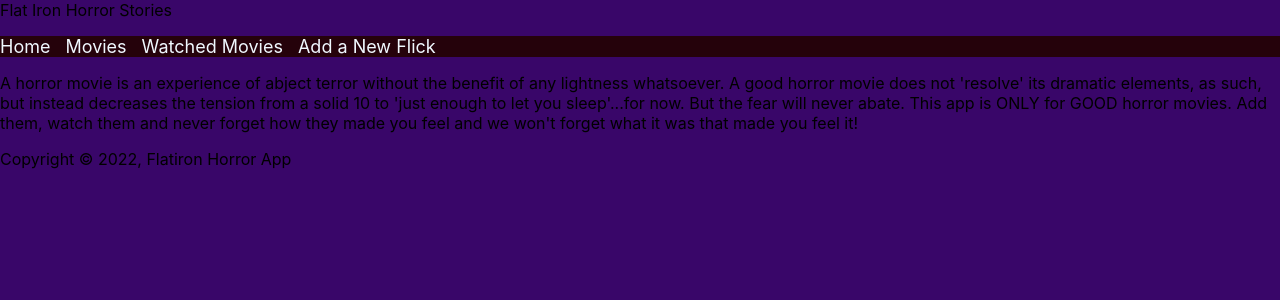
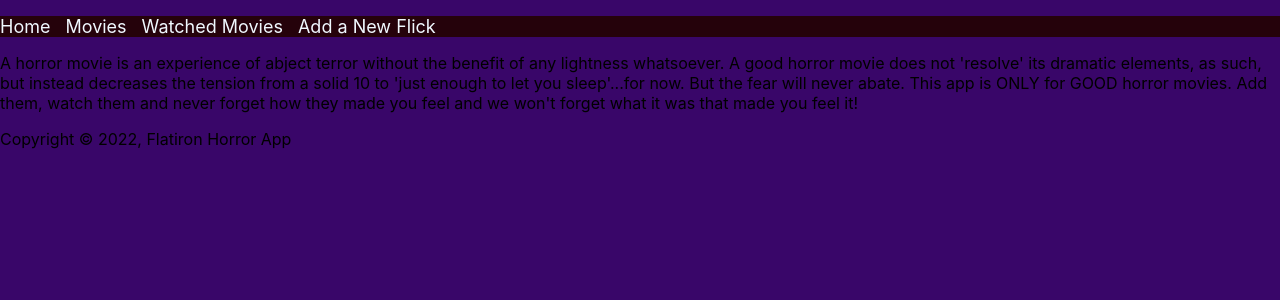
Before and after one commit to KyrianOnwe/phase-2-horror-movie-database, a React (Create React App) app: page / in a window 1280 px wide. Shown: the top 300 px of the page. Built offline with nearby package versions, Linux system fonts and the light colour scheme; data requests are answered from the project's data file.

Commit message:
Create Header component

```diff
--- a/src/App.js
+++ b/src/App.js
@@ -7,7 +7,6 @@ import Watched from './components/Watched';
 import Add from './components/Add'
 import Navbar from './components/Navbar';
 import Footer from './components/Footer';
-import Header from './components/Header';
 import { baseUrl } from './Globals';
 
 function App() {
@@ -61,8 +60,6 @@ function App() {
   console.log(movieData)
 
   return (
-    <div>
-      <Header />
       <Router>
         <Navbar />
         <Routes>
@@ -73,7 +70,6 @@ function App() {
         </Routes>
         <Footer />
      </Router>
-     </div>
   );
 }
 
--- a/src/components/Header.jsx
+++ /dev/null
@@ -1,7 +0,0 @@
-import React from 'react'
-
-export default function Header() {
-  return (
-    <span>Flat Iron Horror Stories</span>
-  )
-}
```
